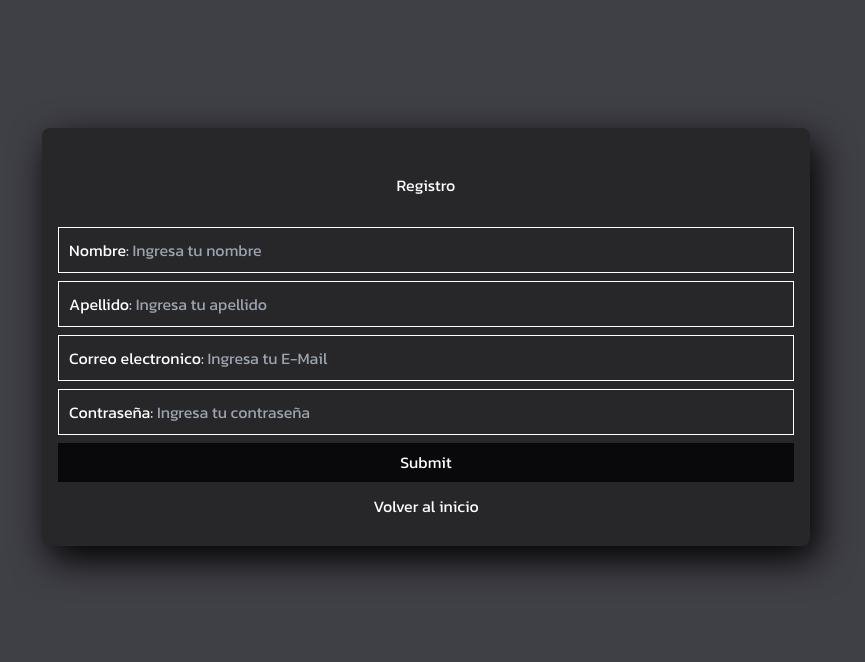
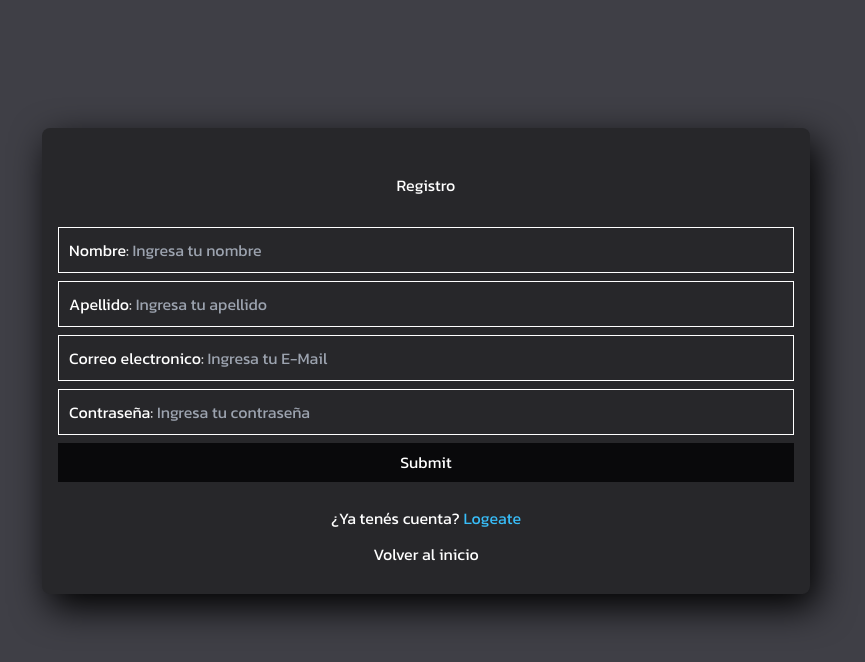
Before and after one commit to ManuAranda04/plataformaDisco, a plain HTML site: page signUp.html in a window 1280 px wide. Shown: the whole page, without its empty margins (214-1079 px from the left). Drawn offline with nearby package versions, Linux system fonts and the light colour scheme.

Commit message:
Agregado boton para logearse

```diff
--- a/signUp.html
+++ b/signUp.html
@@ -32,6 +32,10 @@
             <input class="submitInput bg-zinc-950 hover:bg-white hover:text-black duration-300" type="submit">
         </form>
 
+        <div class="text-center pt-6">
+            <p>¿Ya tenés cuenta? <a class="text-sky-400 no-underline hover:underline" href="./login.html">Logeate</a></p>
+        </div>
+
         <a href="./index.html"><h1 class="volverAlInicio">Volver al inicio</h1></a>
     </div>
 </body>
```
